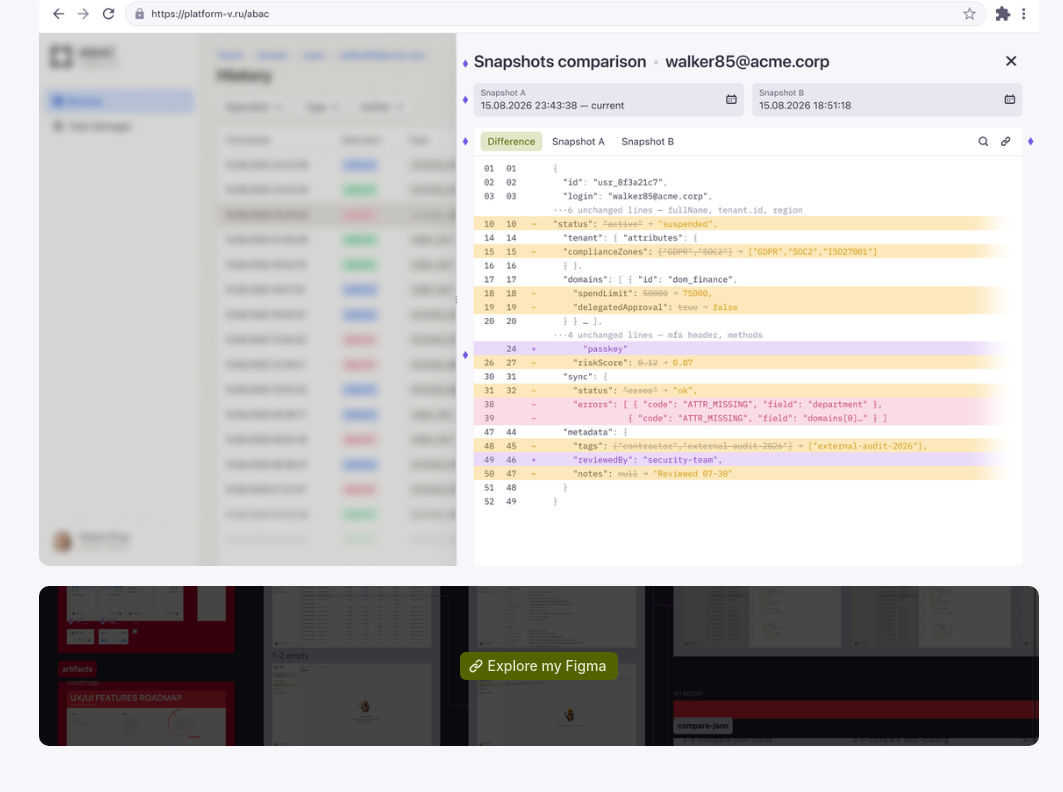
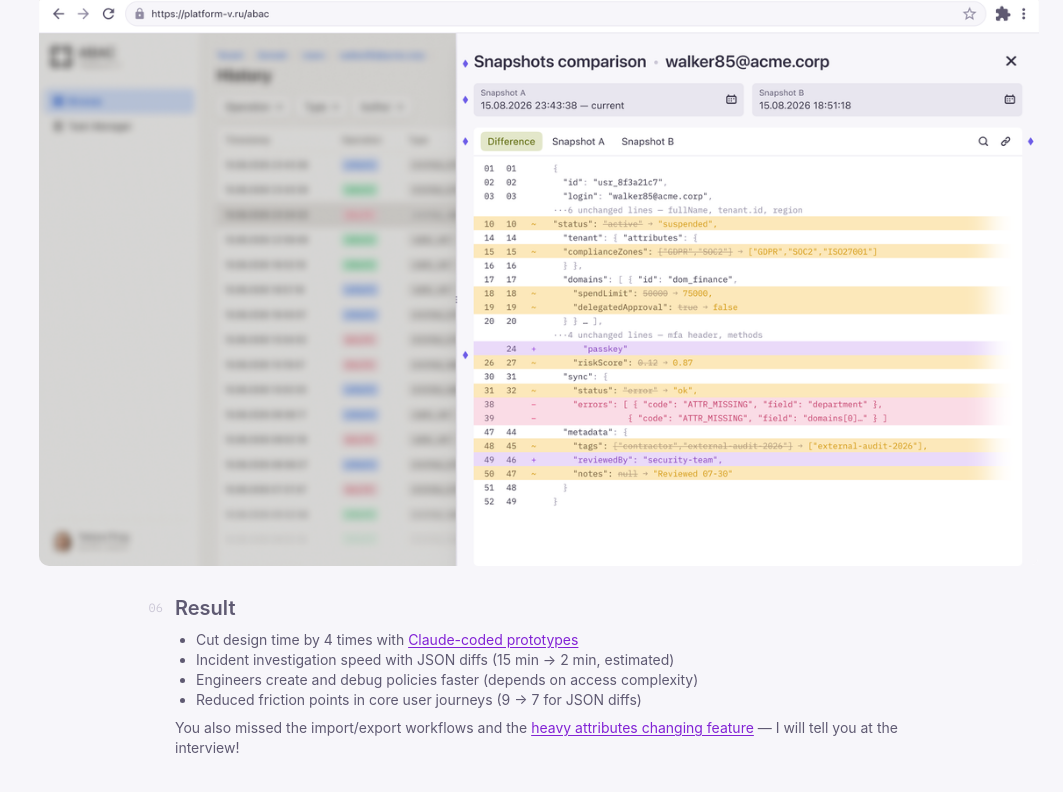
Before and after one commit to uxpugovkin/uxpugovkin.github.io, a plain HTML site: page sbertech/index.html in a window 1280 px wide. Shown: the part 7292-8084 px from the top of the page, without its empty margins (217-1280 px from the left). Drawn offline with Linux system fonts and the light colour scheme.

Commit message:
results draft

```diff
--- a/assets/css/site/case-section.css
+++ b/assets/css/site/case-section.css
@@ -42,6 +42,11 @@
 .case-section__body p,
 .case-section__body ul {
   margin: 0;
+}
+
+/* Secondary text (Figma: uncolorful-grey/secondary), e.g. the closing Result */
+.case-section__body--secondary {
+  color: var(--uncolorful-grey-secondary);
 }
 
 /* Bulleted list — bullet 8px in, text 21px in, no spacing between items */
--- a/sbertech/index.html
+++ b/sbertech/index.html
@@ -314,21 +314,18 @@
         </a>
       </figure>
 
-
-      <!-- === CLOSING BANNER — picture strip with a button === -->
-      <section class="cta" aria-label="Explore my Figma">
-        <span class="image-loader cta__media">
-          <img src="../assets/img/sbertech/figma-overview-1140.webp" srcset="../assets/img/sbertech/figma-overview-1140.webp 1140w, ../assets/img/sbertech/figma-overview-2280.webp 2280w"
-               sizes="(max-width: 767.98px) calc(100vw - 48px), min(1140px, calc(100vw - 280px))"
-               width="1140" height="640" alt="A dimmed overview of the ABAC project file in Figma: labelled sections for artifacts, the domain level, the user page and reading JSON, laid out on a dark canvas." loading="lazy" decoding="async">
-        </span>
-        <a class="button" data-appearance="accent" data-mode="primary" data-size="s"
-           href="https://www.figma.com/design/NFCP1ko4olGj79dSQjtJnZ/habibi-portfolio?node-id=0-1&amp;t=pV19d2eSl11r6cVu-1" target="_blank" rel="noopener"
-           data-goatcounter-click="explore-figma-sbertech" data-goatcounter-title="Explore my Figma — sbertech">
-          <svg class="button__icon" width="20" height="20" viewBox="0 0 20 20" fill="currentColor" aria-hidden="true" focusable="false"><path d="M11.4732 8.52673C11.5211 8.57465 11.5673 8.62367 11.6117 8.67369C11.8618 8.95555 11.802 9.37646 11.5355 9.64292L11.3425 9.83594C11.0683 10.1101 10.5689 9.97943 10.2947 9.70525C9.64381 9.05437 8.58854 9.05437 7.93767 9.70524L5.58064 12.0623C4.92977 12.7131 4.92977 13.7684 5.58064 14.4193C6.23152 15.0702 7.28679 15.0702 7.93767 14.4193L8.89971 13.4572C9.18046 13.1765 9.60225 13.1006 9.99014 13.1853C10.4588 13.2876 10.7553 13.9582 10.4163 14.2975L10.2947 14.4193L9.11618 15.5978C7.81443 16.8995 5.70388 16.8995 4.40213 15.5978C3.10038 14.2961 3.10038 12.1855 4.40213 10.8838L6.75916 8.52673C8.0609 7.22499 10.1715 7.22499 11.4732 8.52673Z"/><path d="M15.598 4.40194C16.8997 5.70369 16.8997 7.81424 15.598 9.11599L13.241 11.473C11.9392 12.7748 9.82867 12.7748 8.52692 11.473C8.47905 11.4251 8.43293 11.3762 8.38857 11.3262C8.13838 11.0443 8.19819 10.6232 8.46472 10.3567L8.65803 10.1634C8.93224 9.88918 9.43122 10.0203 9.70543 10.2945C10.3563 10.9454 11.4116 10.9454 12.0625 10.2945L14.4195 7.93748C15.0704 7.2866 15.0704 6.23133 14.4195 5.58046C13.7686 4.92958 12.7133 4.92958 12.0625 5.58046L11.1009 6.542C10.8202 6.8227 10.3985 6.89854 10.0107 6.81376C9.54211 6.7113 9.24566 6.04023 9.58485 5.70104L10.8839 4.40194C12.1857 3.1002 14.2962 3.1002 15.598 4.40194Z"/></svg>
-          <span class="button__label">Explore my Figma</span>
-          <span class="visually-hidden">(opens Figma in a new tab)</span>
-        </a>
+      <!-- === SECTION — numbered automatically (01, 02…): title + text === -->
+      <section class="paragraph case-section" aria-labelledby="result">
+        <h2 class="case-section__title header-h3" id="result">Result</h2>
+        <div class="case-section__body case-section__body--secondary body-c-regular">
+          <ul>
+            <li>Cut design time by 4 times with <a class="text-link" href="https://uxpugovkin.github.io/habibi-ui/abac-to-be" target="_blank" rel="noopener">Claude-coded prototypes<span class="visually-hidden"> (opens in a new tab)</span></a></li>
+            <li>Incident investigation speed with JSON diffs (15&nbsp;min → 2&nbsp;min, estimated)</li>
+            <li>Engineers create and debug policies faster (depends on access complexity)</li>
+            <li>Reduced friction points in core user journeys (9 → 7 for JSON diffs)</li>
+          </ul>
+        </div>
+        <p class="case-section__body case-section__body--secondary body-c-regular">You also missed the import/export workflows and the <a class="text-link" href="https://uxpugovkin.github.io/habibi-ui/edit-attributes" target="_blank" rel="noopener">heavy attributes changing feature<span class="visually-hidden"> (opens in a new tab)</span></a> — I will tell you at the interview!</p>
       </section>
 
       <!-- Add more sections above; numbers update automatically -->
```
Also changed, not shown: assets/img/sbertech/figma-overview-1140.webp (deleted), assets/img/sbertech/figma-overview-2280.webp (deleted), 1 other file.
